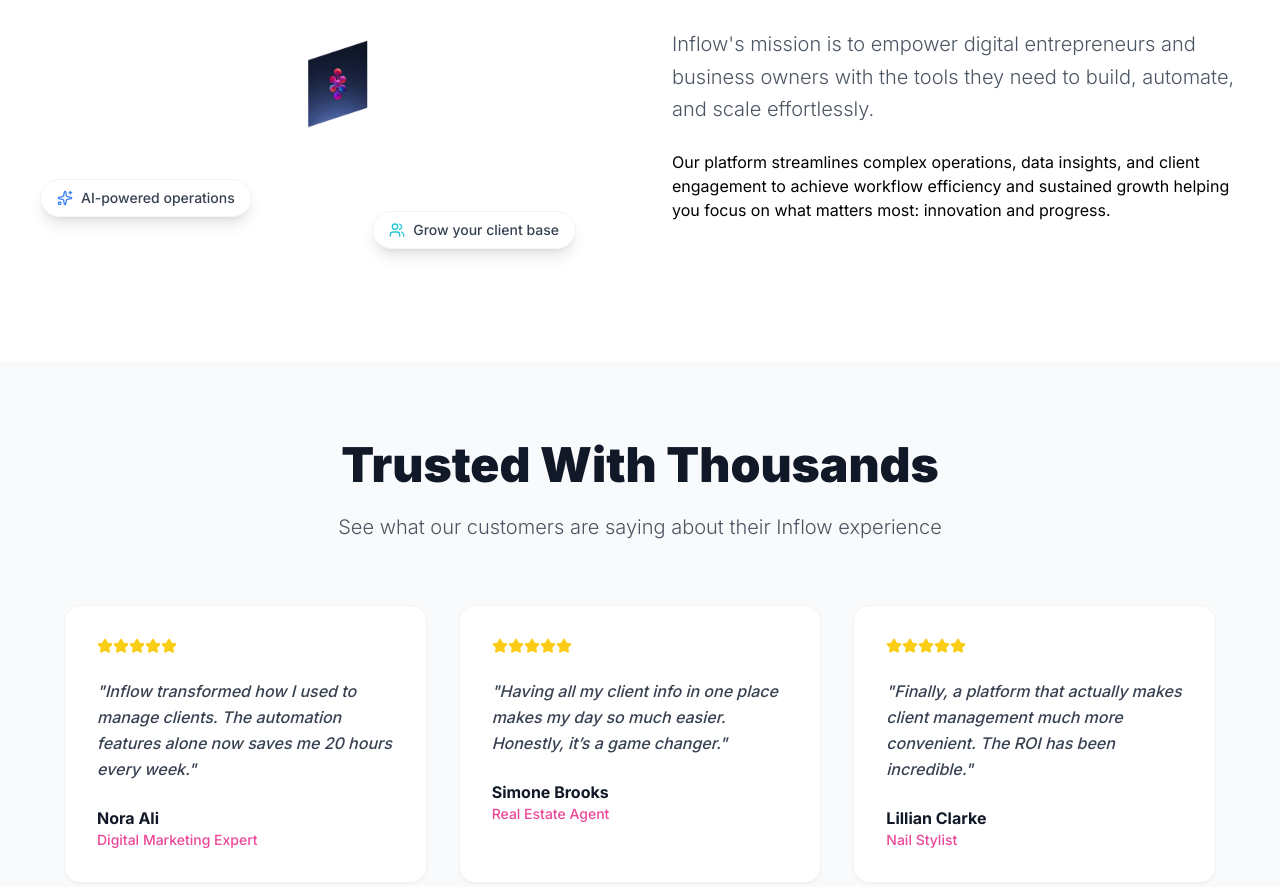
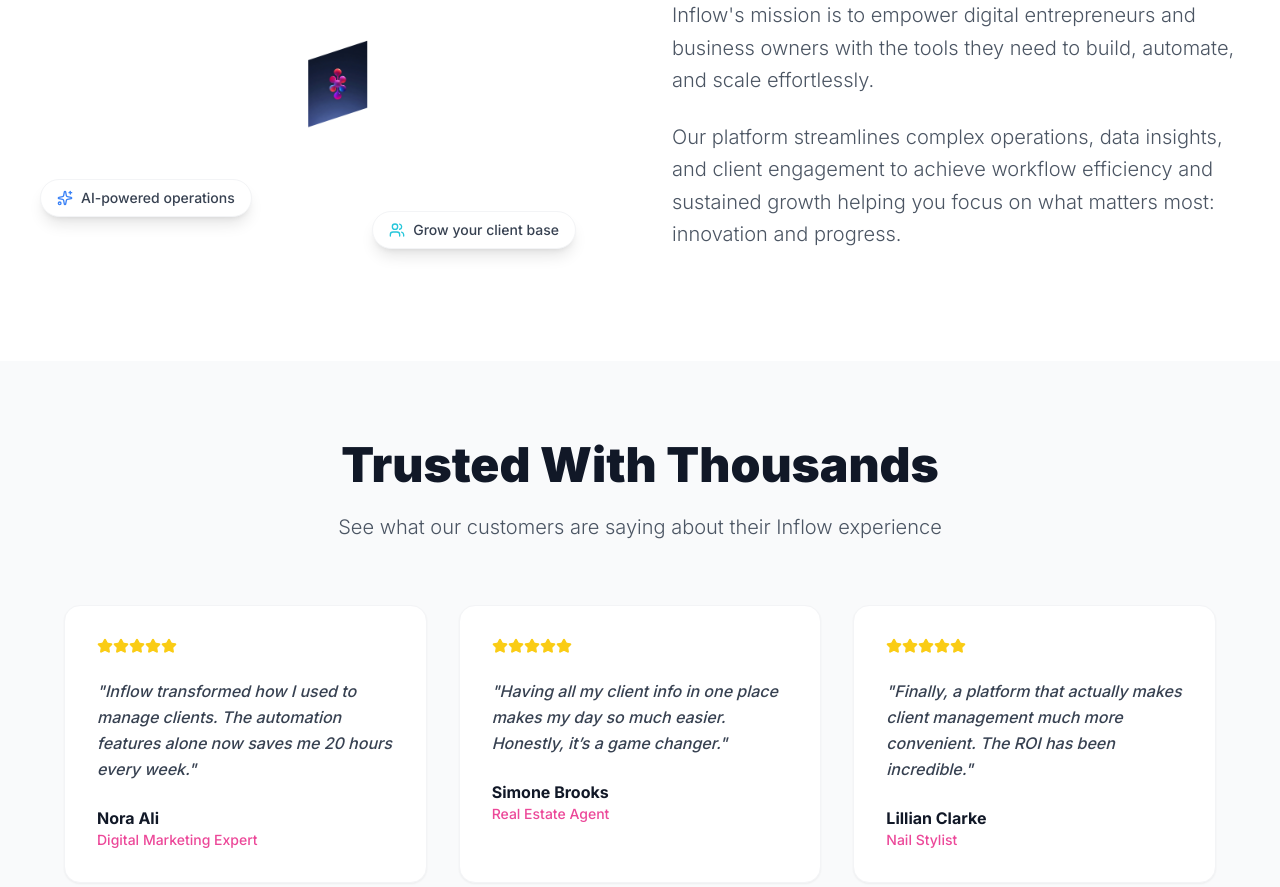
Before and after one commit to aaclashofclans99-sys/inflow10, a React (Vite) app: page / in a window 1280 px wide. Shown: the part 2751-3638 px from the top of the page. Built offline with nearby package versions, Linux system fonts and the light colour scheme; no server answers.

Commit message:
Updated HomePage.tsx

```diff
--- a/src/pages/HomePage.tsx
+++ b/src/pages/HomePage.tsx
@@ -258,7 +258,7 @@ export default function HomePage({ onNavigate, onScrollToVideo }: HomePageProps)
               <p className="text-xl text-gray-600 leading-relaxed font-light">
                 Inflow's mission is to empower digital entrepreneurs and business owners with the tools they need to build, automate, and scale effortlessly.
                 </p>
-                <p>
+                <p className="text-xl text-gray-600 leading-relaxed font-light">
                 Our platform streamlines complex operations, data insights, and client engagement to achieve workflow efficiency and sustained growth helping you focus on what matters most: innovation and progress.
               </p>
             </div>
```
